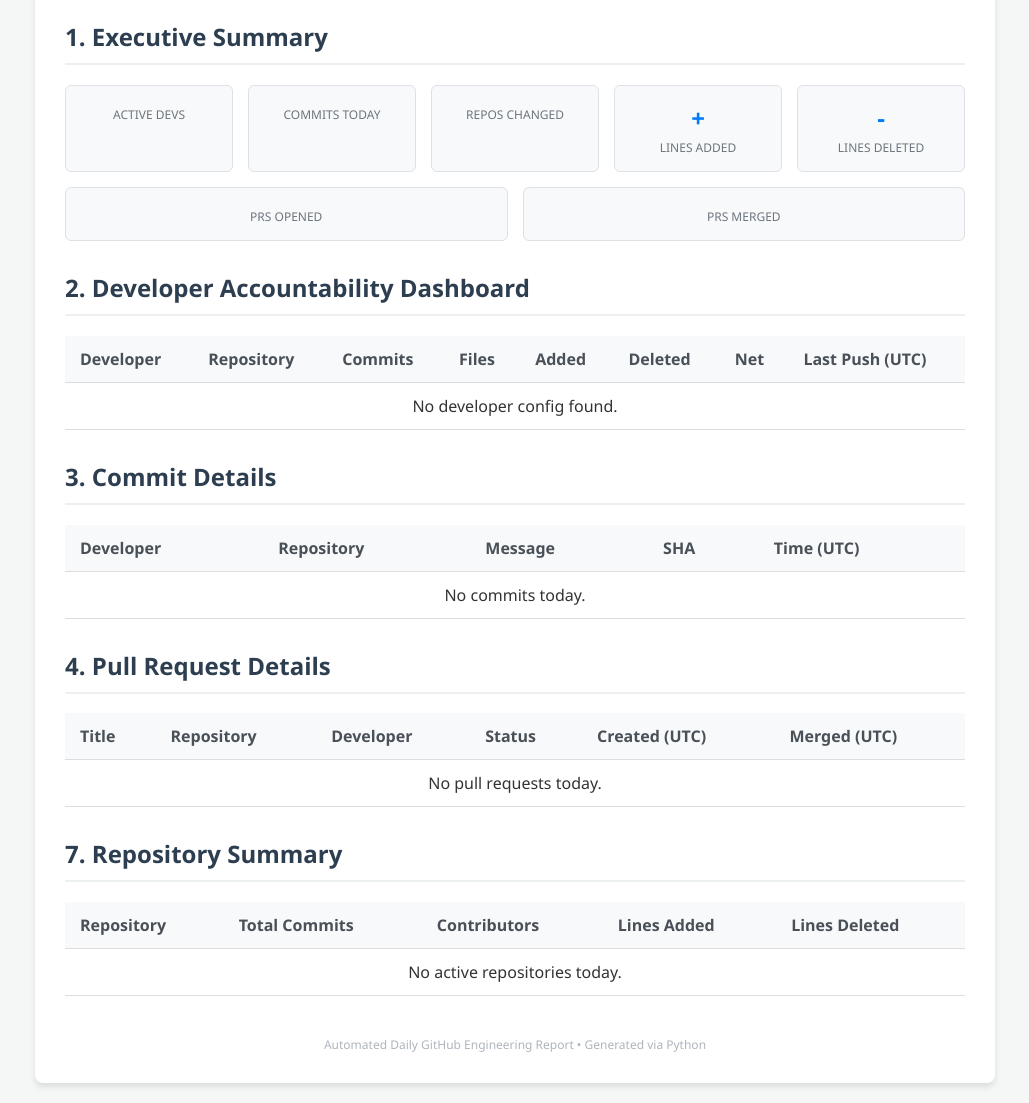
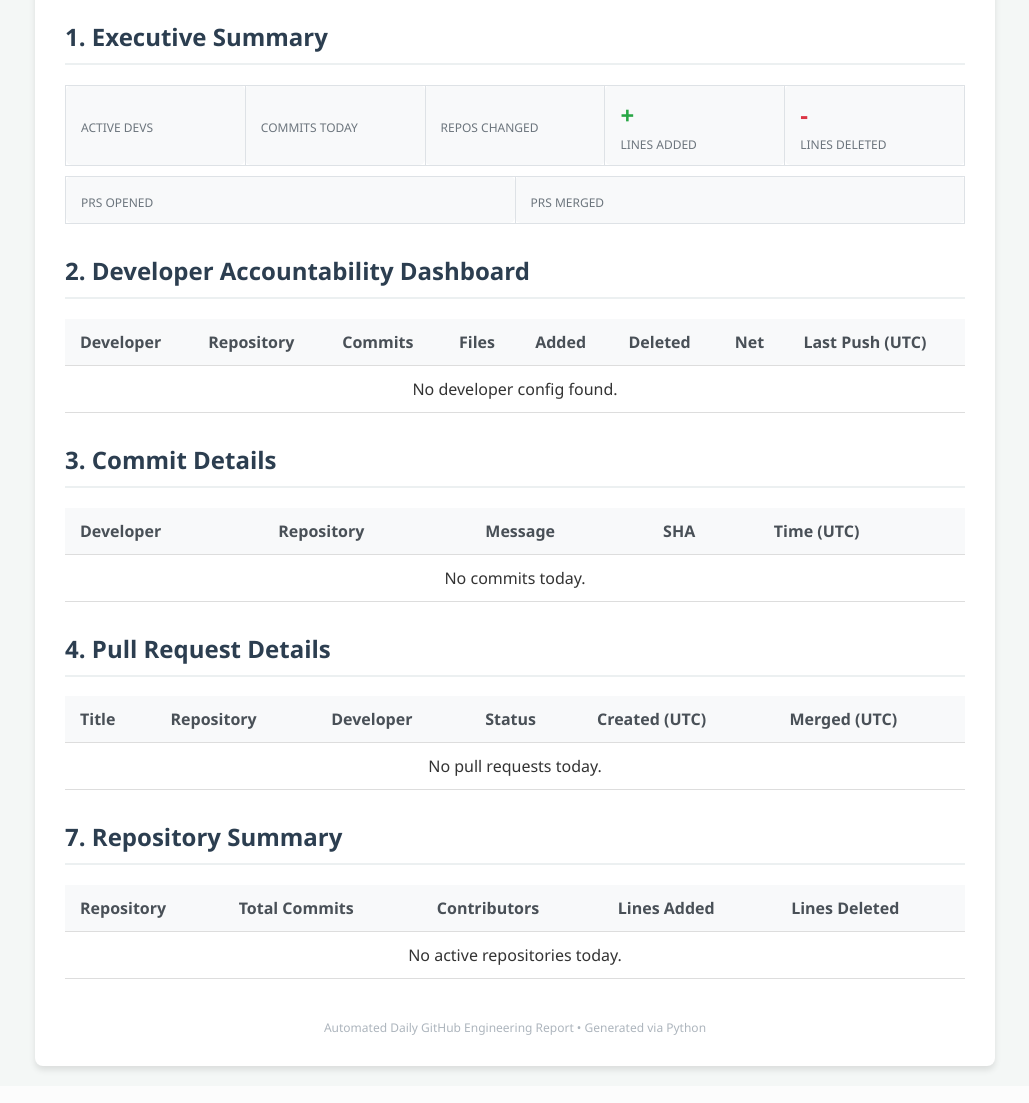
Before and after one commit to TDTL-Internal-Applications/github-activity-reporter, a Python web app: template templates/email_template.html in a window 1280 px wide. Shown: the part 170-1273 px from the top of the page, without its empty margins (125-1154 px from the left). After the commit the page ends 1243 px from the top, so only its background shows below. Run offline with Jinja, Linux system fonts and the light colour scheme; the template is opened without the code that fills it, so the values that code supplies are empty.

Commit message:
Add files via upload

```diff
--- a/templates/email_template.html
+++ b/templates/email_template.html
@@ -32,36 +32,42 @@
 
         <!-- 1. EXECUTIVE SUMMARY -->
         <h2>1. Executive Summary</h2>
-        <div class="summary-cards">
-            <div class="card">
-                <div class="card-value">{{ exec.total_active_developers }}</div>
-                <div class="card-label">Active Devs</div>
-            </div>
-            <div class="card">
-                <div class="card-value">{{ exec.total_commits_today }}</div>
-                <div class="card-label">Commits Today</div>
-            </div>
-            <div class="card">
-                <div class="card-value">{{ exec.total_repos_changed }}</div>
-                <div class="card-label">Repos Changed</div>
-            </div>
-            <div class="card">
-                <div class="card-value success">+{{ exec.total_lines_added }}</div>
-                <div class="card-label">Lines Added</div>
-            </div>
-            <div class="card">
-                <div class="card-value danger">-{{ exec.total_lines_deleted }}</div>
-                <div class="card-label">Lines Deleted</div>
-            </div>
-            <div class="card">
-                <div class="card-value">{{ exec.total_prs_opened }}</div>
-                <div class="card-label">PRs Opened</div>
-            </div>
-            <div class="card">
-                <div class="card-value">{{ exec.total_prs_merged }}</div>
-                <div class="card-label">PRs Merged</div>
-            </div>
-        </div>
+        <table width="100%" cellpadding="10" cellspacing="10" style="margin-bottom: 10px; border: none; background-color: transparent;">
+            <tr>
+                <td align="center" style="background: #f8f9fa; border-radius: 6px; border: 1px solid #dee2e6; width: 20%;">
+                    <div style="font-size: 24px; font-weight: bold; color: #007bff; margin-bottom: 5px;">{{ exec.total_active_developers }}</div>
+                    <div style="font-size: 12px; color: #6c757d; text-transform: uppercase;">Active Devs</div>
+                </td>
+                <td align="center" style="background: #f8f9fa; border-radius: 6px; border: 1px solid #dee2e6; width: 20%;">
+                    <div style="font-size: 24px; font-weight: bold; color: #007bff; margin-bottom: 5px;">{{ exec.total_commits_today }}</div>
+                    <div style="font-size: 12px; color: #6c757d; text-transform: uppercase;">Commits Today</div>
+                </td>
+                <td align="center" style="background: #f8f9fa; border-radius: 6px; border: 1px solid #dee2e6; width: 20%;">
+                    <div style="font-size: 24px; font-weight: bold; color: #007bff; margin-bottom: 5px;">{{ exec.total_repos_changed }}</div>
+                    <div style="font-size: 12px; color: #6c757d; text-transform: uppercase;">Repos Changed</div>
+                </td>
+                <td align="center" style="background: #f8f9fa; border-radius: 6px; border: 1px solid #dee2e6; width: 20%;">
+                    <div style="font-size: 24px; font-weight: bold; color: #28a745; margin-bottom: 5px;">+{{ exec.total_lines_added }}</div>
+                    <div style="font-size: 12px; color: #6c757d; text-transform: uppercase;">Lines Added</div>
+                </td>
+                <td align="center" style="background: #f8f9fa; border-radius: 6px; border: 1px solid #dee2e6; width: 20%;">
+                    <div style="font-size: 24px; font-weight: bold; color: #dc3545; margin-bottom: 5px;">-{{ exec.total_lines_deleted }}</div>
+                    <div style="font-size: 12px; color: #6c757d; text-transform: uppercase;">Lines Deleted</div>
+                </td>
+            </tr>
+        </table>
+        <table width="100%" cellpadding="10" cellspacing="10" style="margin-bottom: 30px; border: none; background-color: transparent;">
+            <tr>
+                <td align="center" style="background: #f8f9fa; border-radius: 6px; border: 1px solid #dee2e6; width: 50%;">
+                    <div style="font-size: 24px; font-weight: bold; color: #007bff; margin-bottom: 5px;">{{ exec.total_prs_opened }}</div>
+                    <div style="font-size: 12px; color: #6c757d; text-transform: uppercase;">PRs Opened</div>
+                </td>
+                <td align="center" style="background: #f8f9fa; border-radius: 6px; border: 1px solid #dee2e6; width: 50%;">
+                    <div style="font-size: 24px; font-weight: bold; color: #007bff; margin-bottom: 5px;">{{ exec.total_prs_merged }}</div>
+                    <div style="font-size: 12px; color: #6c757d; text-transform: uppercase;">PRs Merged</div>
+                </td>
+            </tr>
+        </table>
 
         <!-- 5. ALERTS SECTION -->
         {% if alerts %}
```
